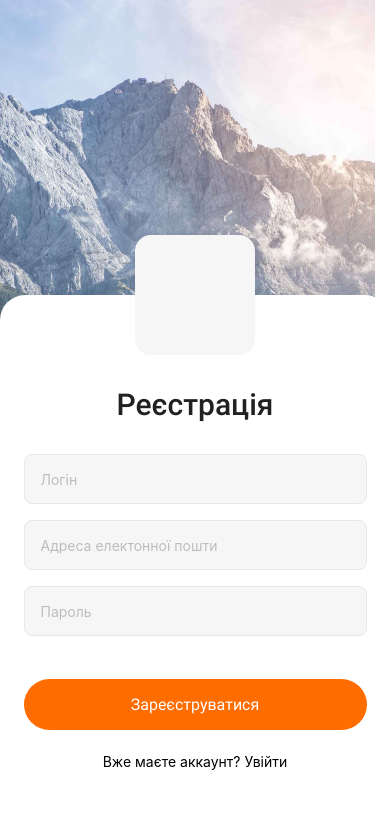
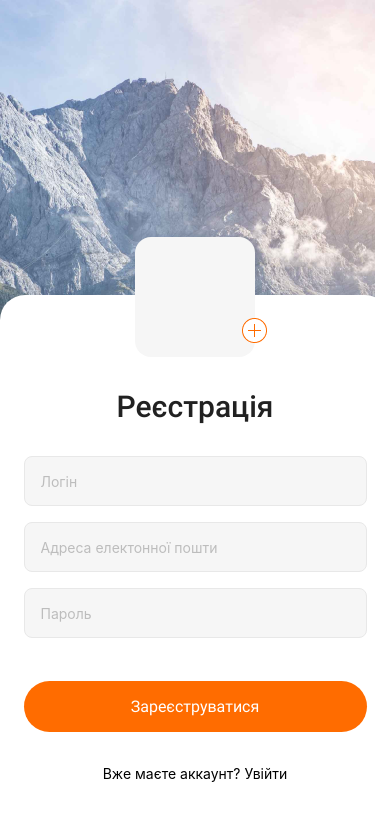
Before and after one commit to ikarkam76/Mobile-App, a React Native app: screen / in a window 390 px wide. Shown: the top 820 px of the page. Built offline with nearby package versions, Linux system fonts and the light colour scheme.

Commit message:
added submit to reg form

```diff
--- a/App.js
+++ b/App.js
@@ -3,12 +3,15 @@ import {
   View,
   Text,
   ImageBackground,
+  Image,
   TouchableWithoutFeedback,
   StyleSheet,
   Keyboard,
+  KeyboardAvoidingView,
   TextInput,
   TouchableOpacity,
   Button,
+  Platform,
 } from "react-native";
 import { StatusBar } from "expo-status-bar";
 import * as Font from "expo-font";
@@ -21,9 +24,23 @@ const loadFonts = async () => {
   });
 };
 
+const initialState = {
+  login: '',
+  email: '',
+  password: ''
+}
 
 export default function App()  {
-  const [isFontsReady, setIsFontsReady] = useState(false)
+  const [isFontsReady, setIsFontsReady] = useState(false);
+  const [isInputFocus, setIsInputFocus] = useState(false);
+  const [user, setUser] = useState(initialState);
+
+  const submitRegForm = () => {
+    setIsInputFocus(false);
+    Keyboard.dismiss();
+    console.log(user);
+    setUser(initialState);
+  }
   if (!isFontsReady) {
     return (
       <AppLoading
@@ -39,32 +56,62 @@ export default function App()  {
         style={styles.image}
         source={require("./assets/img/Photo_BG.png")}
       >
+        <TouchableWithoutFeedback onPress={Keyboard.dismiss}>
+          <KeyboardAvoidingView
+            behavior={Platform.OS === "ios" && "padding"}
+            onFocus={() => setIsInputFocus(true)}
+          >
             <View style={styles.formContainer}>
-          <View style={styles.fotoContainer}></View>
+              <View style={styles.fotoContainer}>
+                <TouchableOpacity style={styles.fotoContainerBtn}>
+                  <Image source={require("./assets/img/add.png")} />
+                </TouchableOpacity>
+              </View>
               <Text style={styles.pageHeader}>Реєстрація</Text>
               <TextInput
                 style={styles.textInput}
                 placeholder="Логін"
                 placeholderTextColor="#BDBDBD"
+                value={user.login}
+                onChangeText={(val) =>
+                  setUser((prev) => ({ ...prev, login: val }))
+                }
               />
               <TextInput
                 style={styles.textInput}
                 placeholder="Адреса електонної пошти"
                 placeholderTextColor="#BDBDBD"
+                value={user.email}
+                onChangeText={(val) =>
+                  setUser((prev) => ({ ...prev, email: val }))
+                }
               />
               <TextInput
                 style={styles.textInput}
                 placeholder="Пароль"
                 placeholderTextColor="#BDBDBD"
+                value={user.password}
                 secureTextEntry={true}
+                onChangeText={(val) =>
+                  setUser((prev) => ({ ...prev, password: val }))
+                }
               />
               <TouchableOpacity style={styles.btnLogIn}>
-            <Text style={styles.btnTitleLogIn}>Зареєструватися</Text>
+                <Text style={styles.btnTitleLogIn} onPress={submitRegForm}>
+                  Зареєструватися
+                </Text>
               </TouchableOpacity>
-          <TouchableOpacity style={styles.btnSingIn}>
+              <TouchableOpacity
+                style={{
+                  ...styles.btnSingIn,
+                  marginBottom: isInputFocus ? 5 : 45,
+                }}
+              >
                 <Text style={styles.btnTitle}>Вже маєте аккаунт? Увійти</Text>
               </TouchableOpacity>
             </View>
+          </KeyboardAvoidingView>
+        </TouchableWithoutFeedback>
       </ImageBackground>
       <StatusBar style="auto" backgroundColor="transparent" />
     </View>
@@ -83,8 +130,10 @@ const styles = StyleSheet.create({
     justifyContent: "flex-end",
   },
   formContainer: {
+    display: 'flex',
     minWidth: 375,
     height: 549,
+    justifyContent: 'flex-end',
     alignItems: "center",
     backgroundColor: `#ffffff`,
     borderTopRightRadius: 25,
@@ -95,13 +144,16 @@ const styles = StyleSheet.create({
     height: 120,
     backgroundColor: "#F6F6F6",
     borderRadius: 16,
-    marginTop: -60,
+    marginBottom: 32,
+  },
+  fotoContainerBtn: {
+    marginTop: 81,
+    marginLeft: 107,
   },
   pageHeader: {
     width: 184,
     height: 35,
-    marginTop: 32,
-    marginBottom: 16,
+    marginBottom: 32,
     textAlign: "center",
     fontFamily: "Roboto-500",
     fontSize: 30,
@@ -111,7 +163,7 @@ const styles = StyleSheet.create({
     height: 50,
     minWidth: 343,
     padding: 16,
-    marginTop: 16,
+    marginBottom: 16,
     backgroundColor: "#F6F6F6",
     borderWidth: 1,
     borderColor: "#E8E8E8",
@@ -121,7 +173,8 @@ const styles = StyleSheet.create({
   btnLogIn: {
     height: 51,
     minWidth: 343,
-    marginTop: 43,
+    marginBottom: 16,
+    marginTop: 27,
     justifyContent: "center",
     alignItems: "center",
     backgroundColor: "#FF6C00",
@@ -136,7 +189,6 @@ const styles = StyleSheet.create({
     height: 51,
     minWidth: 343,
     padding: 10,
-    marginTop: 6,
     justifyContent: "center",
     alignItems: "center",
   },
```
Lines whose indentation alone changed are shown as unchanged.
